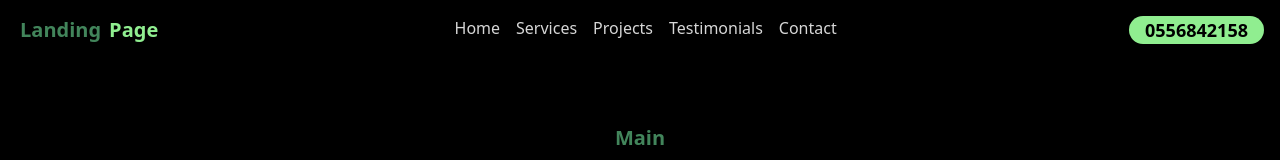
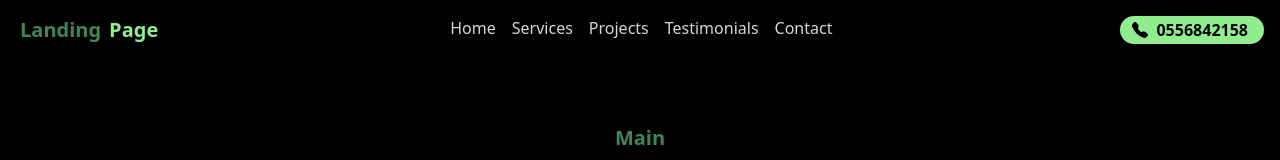
Before and after one commit to nemo256/landy, a Next.js app: page / in a window 1280 px wide. Shown: the top 160 px of the page. Built offline with nearby package versions, Linux system fonts and the light colour scheme.

Commit message:
added navbar for md screens!

```diff
--- a/components/Button.jsx
+++ b/components/Button.jsx
@@ -1,7 +1,7 @@
 
 const Button = ({ children, ...props }) => {
   return (
-    <button className="btn px-4 bg-accent text-primary text-lg font-semibold rounded-full">
+    <button className="flex btn px-4 bg-accent text-primary text-base font-semibold rounded-full items-center">
       {children}
     </button>
   )
--- a/components/Header.jsx
+++ b/components/Header.jsx
@@ -1,4 +1,5 @@
 import Link from 'next/link'
+import { BsFillTelephoneFill } from 'react-icons/bs'
 
 // custom imports
 import Button from './Button'
@@ -46,6 +47,7 @@ const Header = () => {
         </ul>
         <div className="hidden md:flex flex-row">
           <Button>
+            <BsFillTelephoneFill className="mr-2 -ml-1 w-4 h-4"/>
             {number}
           </Button>
         </div>
```
